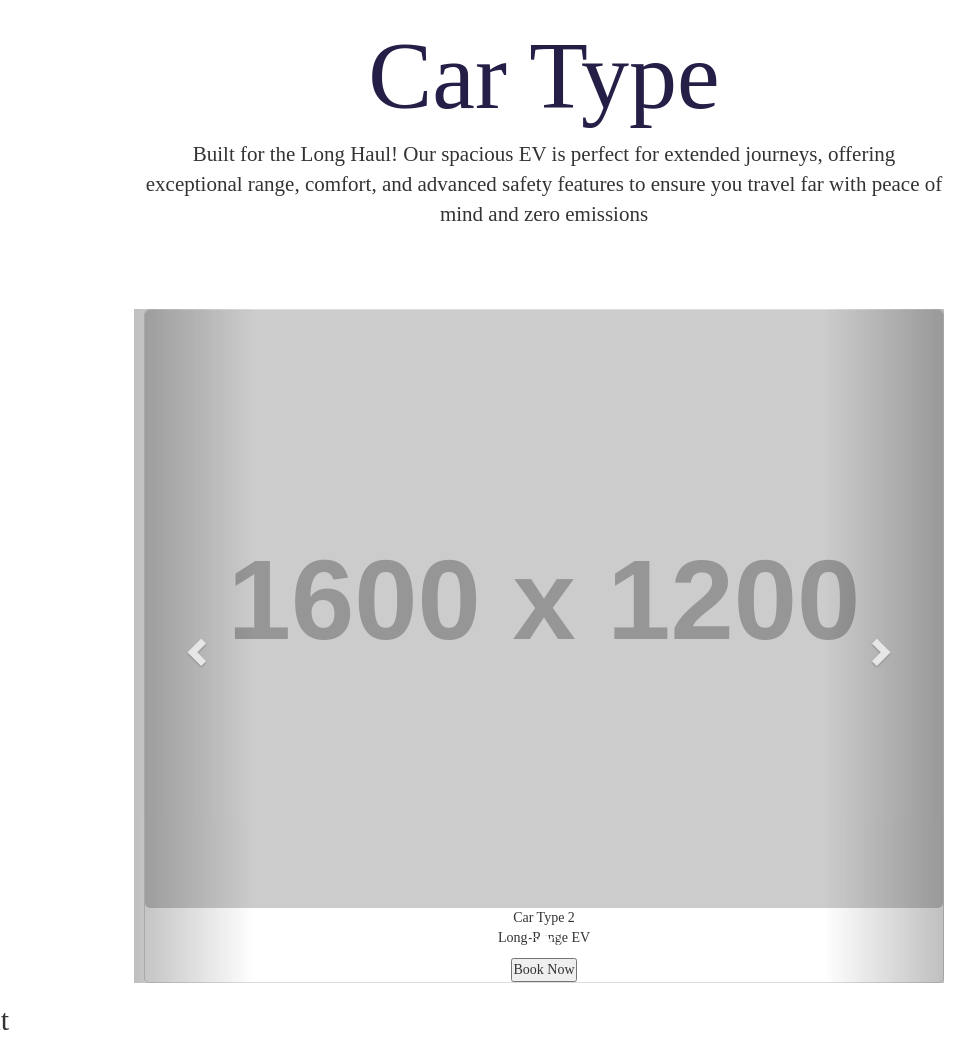
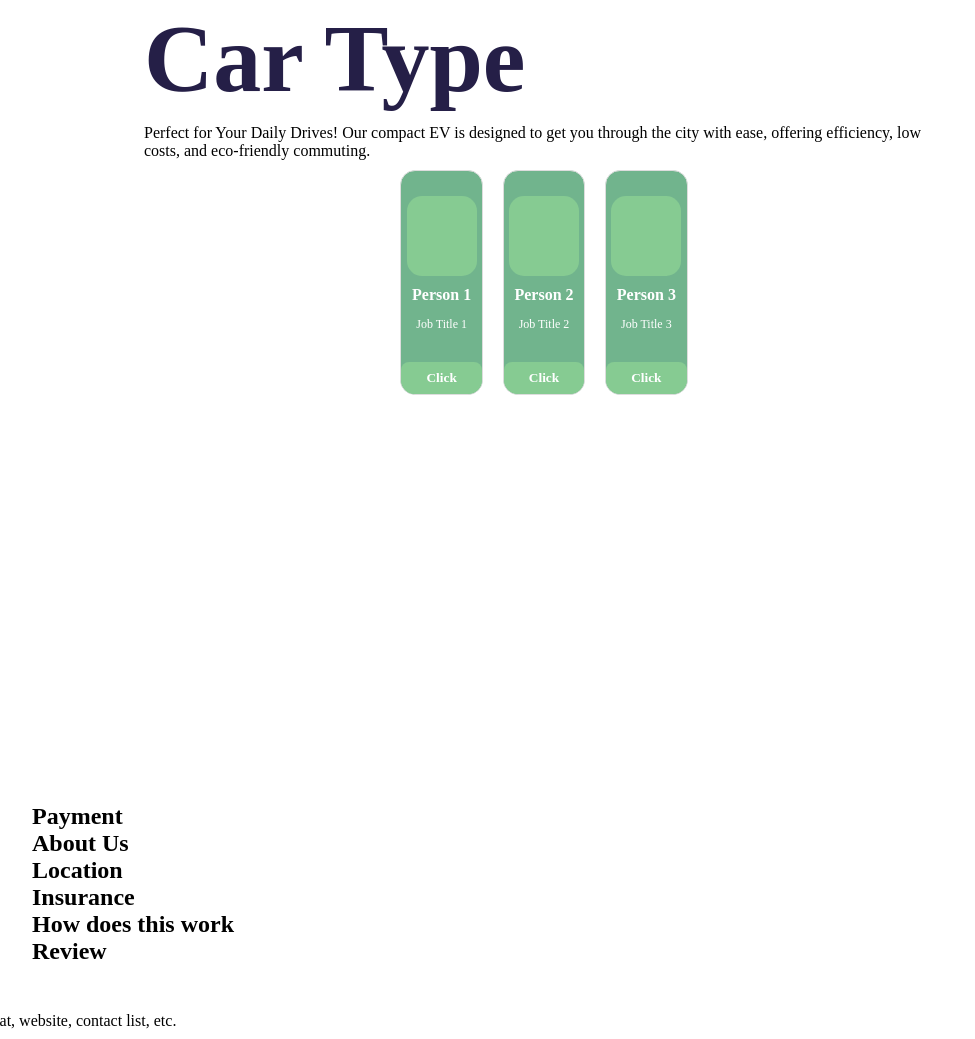
Before and after one commit to yoanadl/car-rental, a plain HTML site: page index.html in a window 1280 px wide. Shown: the part 847-1886 px from the top of the page, without its empty margins (96-1071 px from the left). Drawn offline with nearby package versions, Linux system fonts and the light colour scheme; placeholder pictures from the web are drawn by us; a web font is replaced by a local one.

Commit message:
Revert "page2 placement"
This reverts commit d568c831d0bbc109361f4b7bc9784636498ef95e.

```diff
--- a/index.html
+++ b/index.html
@@ -6,13 +6,7 @@
     <meta name="viewport" content="width=device-width, initial-scale=1.0">
     <title>AZoom Car Rental</title>
     <link rel="stylesheet" href="./style.css">
-    <script src="./index.js" defer></script>
-    <link rel="stylesheet" href="https://maxcdn.bootstrapcdn.com/bootstrap/3.4.1/css/bootstrap.min.css">
-    <script src="https://ajax.googleapis.com/ajax/libs/jquery/3.7.1/jquery.min.js"></script>
-    <script src="https://maxcdn.bootstrapcdn.com/bootstrap/3.4.1/js/bootstrap.min.js"></script>
-
 </head>
-
 
 <body>
     <!-- header -->
@@ -41,29 +35,13 @@
 
 
             <div class="car-type">
-                <h1>Car Type</h1>
-                <p id="cardDescription" class="card-description"></p>
-
-                <div id="cardCarousel" class="card-carousel carousel slide" data-ride="carousel">
-                    <ol class="carousel-indicators" id="carouselIndicators"></ol>
-
-                    <!-- Wrapper for slides -->
-                    <div class="carousel-inner" role="listbox" id="carouselInner"></div>
-
-                    <!-- Left and right controls -->
-                    <a class="left carousel-control" href="#cardCarousel" role="button" data-slide="prev">
-                        <span class="glyphicon glyphicon-chevron-left" aria-hidden="true"></span>
-                        <span class="sr-only">Previous</span>
-                    </a>
-                    <a class="right carousel-control" href="#cardCarousel" role="button" data-slide="next">
-                        <span class="glyphicon glyphicon-chevron-right" aria-hidden="true"></span>
-                        <span class="sr-only">Next</span>
-                    </a>
+                <div class="desc">
+                    <h1>Car Type</h1>
+                    <p>Perfect for Your Daily Drives! Our compact EV is designed to get you through the city with ease, offering efficiency, low costs, and eco-friendly commuting.</p>
                 </div>
 
-            </div>
-
-
+                <!-- Card container for people -->
+                <div id="cardContainer" class="card-container"></div>
             </div>
 
             <h2>Payment</h2>
@@ -81,11 +59,48 @@
         <p>Our this and that, website, contact list, etc.</p>
     </footer>
 
+    <!-- Scroll event JavaScript -->
+    <script>
+        window.addEventListener("scroll", function() {
+            var header = document.getElementById("header");
+            // Check if the page is scrolled down by 50px or more
+            if (window.scrollY > 50) {
+                header.classList.remove("hidden"); // Show the header
+            } else {
+                header.classList.add("hidden"); // Hide the header when at the top
+            }
+        });
+    </script>
 
+    <!-- Script to generate cards dynamically -->
+    <script>
+        // Array containing card data
+        const people = [
+            { name: "Person 1", job: "Job Title 1" },
+            { name: "Person 2", job: "Job Title 2" },
+            { name: "Person 3", job: "Job Title 3" }
+        ];
 
+        // Function to generate cards dynamically
+        const cardContainer = document.getElementById('cardContainer');
 
+        people.forEach(person => {
+            const card = document.createElement('div');
+            card.classList.add('card');
 
+            card.innerHTML = `
+                <div class="card-border-top"></div>
+                <div class="img"></div>
+                <span>${person.name}</span>
+                <p class="job">${person.job}</p>
+                <button>Click</button>
+            `;
 
+            cardContainer.appendChild(card);
+        });
+    </script>
+
+    <script src="index.js"></script>
 </body>
 
 </html>
--- a/style.css
+++ b/style.css
@@ -234,62 +234,35 @@ header nav a:first-child{
     align-items: center; /* Center vertically if needed */
 }
 
-.card-description {
-    min-height: calc(20vh);
-    max-width:max-content;
-    text-align: center;
-    font-size: 1.5em;
-    padding-bottom: 20px;
+
+.card-container {
+    display: flex;
+    justify-content: space-between;
+    gap: 20px;
 }
 
-.carousel {
-    position: relative;
-}
-
-.carousel-control{
-    background-color: white;
-    background-image: none;
-
-    position: absolute;
-    top: 50%;
-    z-index: 1;
-    /* padding: 0 20px;  */
-}
-
-.left.carousel-control{
-    left: -10px;
-}
-
-.right.carousel-control{
-    right: -10px;
-}
-
-
-
-
-/* .item.active {
-    width: 100%;
-    background-color: #007bff;
-}
-
-
-
+/* From Uiverse.io by alexmaracinaru */
 .card {
     width: 90%;
     height: 0%;
     background: #71B48D;
     border-radius: 15px;
-    margin: 0 auto;
-
-
    }
 
+   .card .card-border-top {
+    width: 60%;
+    height: 3%;
+    background: #86CB92;
+    margin: auto;
+    border-radius: 0px 0px 15px 15px;
+   }
 
    .card span {
     font-weight: 600;
     color: white;
     text-align: center;
     display: block;
+    padding-top: 10px;
     font-size: 16px;
    }
 
@@ -303,20 +276,13 @@ header nav a:first-child{
    }
 
    .card .img {
-    display: flex;
-    justify-content: center;
-    align-items: center;
-    width: 100%;
-    height: auto;
+    width: 70px;
+    height: 80px;
+    background: #86CB92;
+    border-radius: 15px;
     margin: auto;
+    margin-top: 25px;
    }
-
-.card .img img {
-    max-width: 100%;
-    height: auto;
-    border-radius: 15px;
-}
-
 
    .card button {
     padding: 8px 25px;
@@ -330,62 +296,6 @@ header nav a:first-child{
     font-weight: 600;
    }
 
-
-.card-carousel {
-    width: 70%;
-    margin: 0 auto;
-    position: relative;
-    background-color: #f8f9fa;
-    border-radius: 15px;
-    box-shadow: 0 4px 8px rgba(0, 0, 0, 0.1);
-}
-
-.carousel-inner {
-    position: relative;
-    overflow: hidden;
-    border-radius: 15px;
-}
-
-.carousel-inner .item {
-    display: flex;
-    justify-content: center;
-    align-items: center;
-    height: 100%;
-}
-
-.carousel-inner .item .card {
-    margin: 0 auto;
-}
-
-
-
-
-@media (max-width: 992px) {
-    .left.carousel-control {
-        left: 3vw;
-    }
-
-    .right.carousel-control {
-        right: 3vw;
-    }
-}
-
-@media (max-width: 768px) {
-    .left.carousel-control {
-        left: 5vw;
-    }
-
-    .right.carousel-control {
-        right: 5vw;
-    }
-}
-
-@media (max-width: 480px) {
-    .left.carousel-control {
-        left: 8vw;
-    }
-
-    .right.carousel-control {
-        right: 8vw;
-    }
+   /* .card button:hover {
+    background: #534bf3;
    } */
```
Lines whose indentation alone changed are shown as unchanged.
